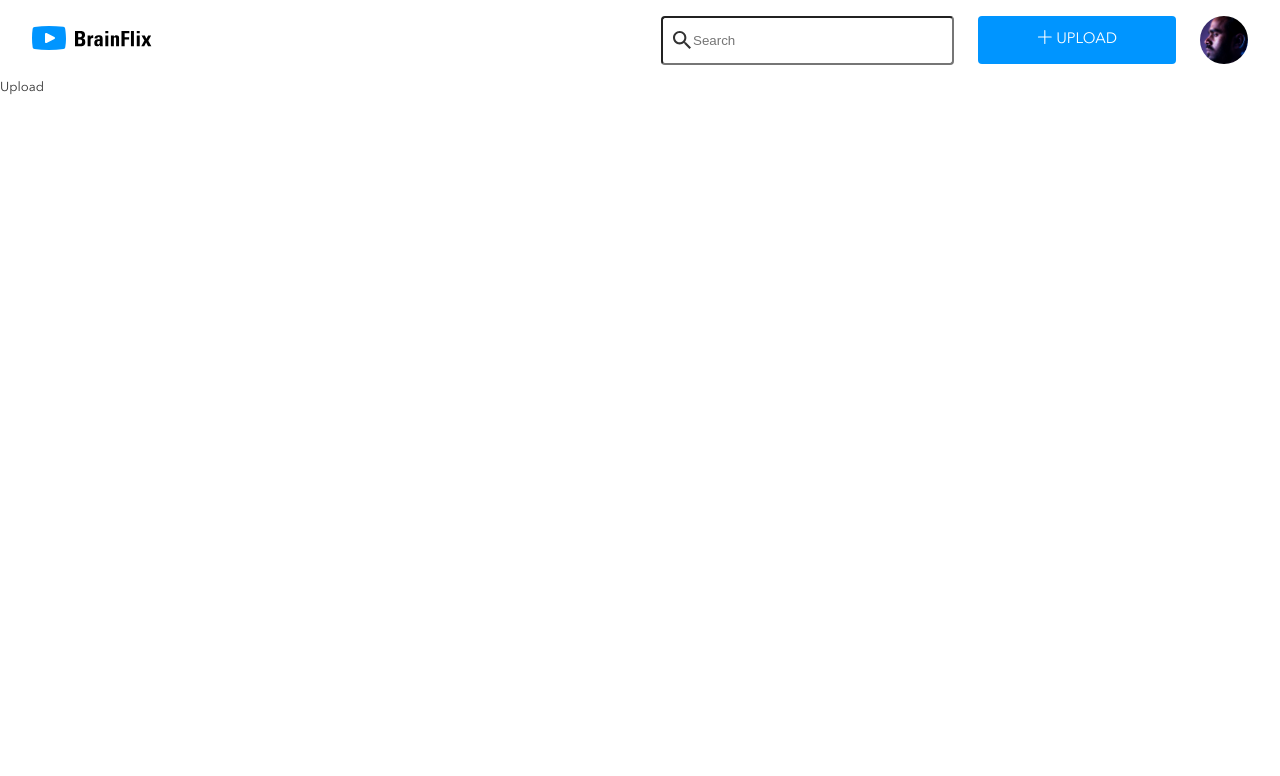
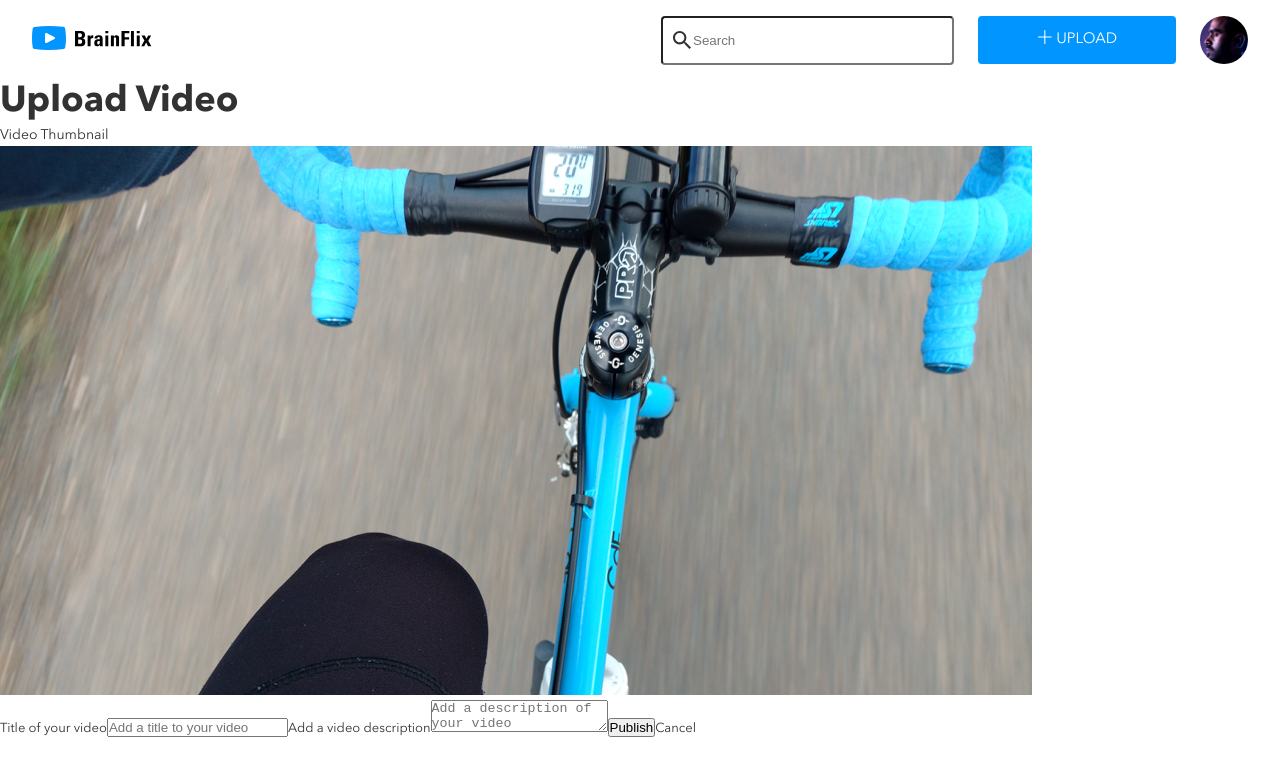
Before and after one commit to jekiquin/jerick-iquin-brainflix, a React (Create React App) app: page /upload in a window 1280 px wide. Shown: the top 776 px of the page. Built offline with nearby package versions, Linux system fonts and the light colour scheme.

Commit message:
finished boilerplate for upload page and moved comment forms

```diff
--- a/src/components/Form/Form.js
+++ b/src/components/CommentForm/CommentForm.js
@@ -1,11 +1,11 @@
 // sass import
-import './Form.scss';
+import './CommentForm.scss';
 
 // image imports
 import PageButton from '../PageButton/PageButton';
 
 
-function Form() {
+function CommentForm() {
     const handleSubmit = event => {
         event.preventDefault();
         const commentInput = event.target.comment;
@@ -30,4 +30,4 @@ function Form() {
     )
 }
 
-export default Form;
+export default CommentForm;
--- a/src/components/CommentSection/CommentSection.js
+++ b/src/components/CommentSection/CommentSection.js
@@ -2,7 +2,7 @@
 import './CommentSection.scss';
 
 // component import
-import Form from '../Form/Form';
+import CommentForm from '../CommentForm/CommentForm';
 import CommentsList from '../CommentsList/CommentsList';
 import ProfilePicture from '../ProfilePicture/ProfilePicture';
 
@@ -18,7 +18,7 @@ function CommentSection({ commentsInfo }) {
             <h2 className="comments__count">{countMessage()}</h2>
             <div className="comments__form-container">
                 <ProfilePicture className="comments__form-profile-picture"/>
-                <Form />
+                <CommentForm />
             </div>
             <CommentsList commentsInfo={commentsInfo} />
         </section>
--- a/src/pages/UploadPage/UploadPage.js
+++ b/src/pages/UploadPage/UploadPage.js
@@ -1,8 +1,27 @@
+// import styling and react-router-dom
+import { Link } from 'react-router-dom';
+// import components
+import PageButton from '../../components/PageButton/PageButton';
+
+// import data
+import videoThumbnail from '../../assets/Images/Profile/Upload-video-preview.jpg';
+
 function UploadPage() {
     return (
-        <div>
-            Upload
-        </div>
+        <main className="upload">
+            <h1 className="upload__heading">Upload Video</h1>
+
+            <p>Video Thumbnail</p>
+            <img className="upload__image" src={videoThumbnail} alt="Biking video thumbnail" />
+            <form className="upload__form">
+                <label className="upload__form-label" htmlFor="title">Title of your video</label>
+                <input className="upload__form-input" type="text" name="title" id="title" placeholder="Add a title to your video" required/>
+                <label className="upload__form-label" htmlFor="description">Add a video description</label>
+                <textarea className="upload__form-input upload__form-input--textarea" placeholder="Add a description of your video"></textarea>
+                <PageButton submit={true} className="upload__form-submit" value="Publish" />
+                <Link className="upload__form-cancel" to="/">Cancel</Link>
+            </form>
+        </main>
     )
 }
 
```
Also changed, not shown: src/assets/Images/Profile/Upload-video-preview.jpg (added), src/components/CommentForm/CommentForm.scss (renamed from src/components/Form/Form.scss).
